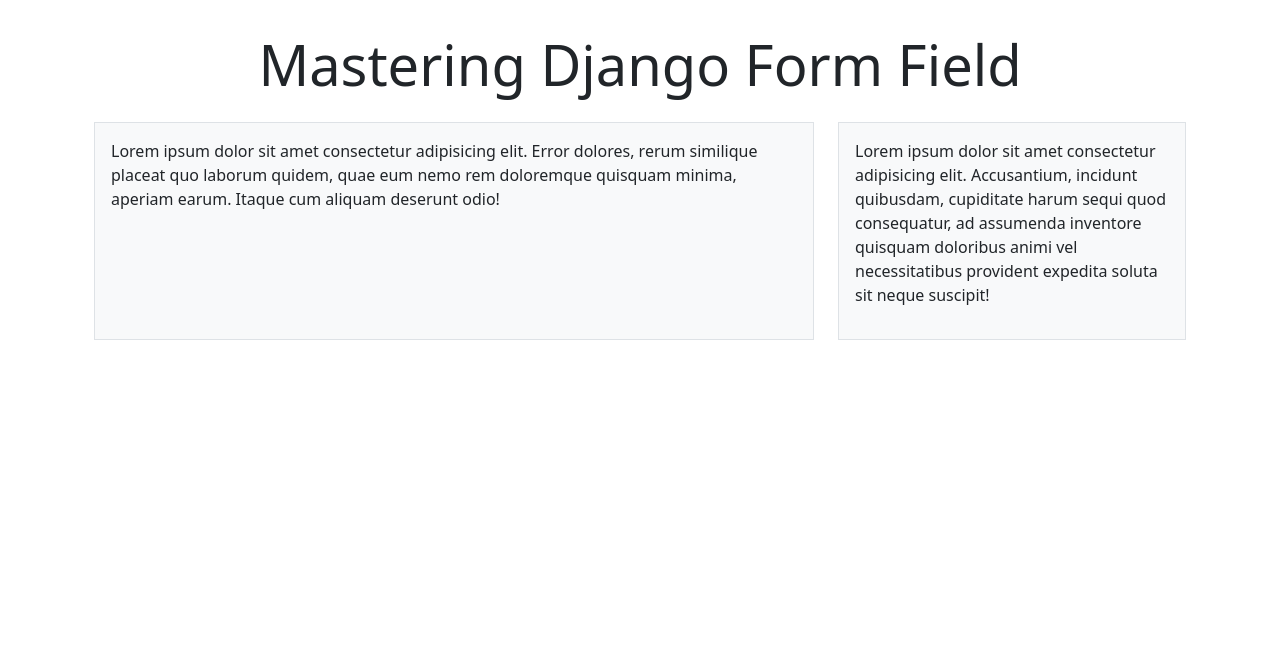
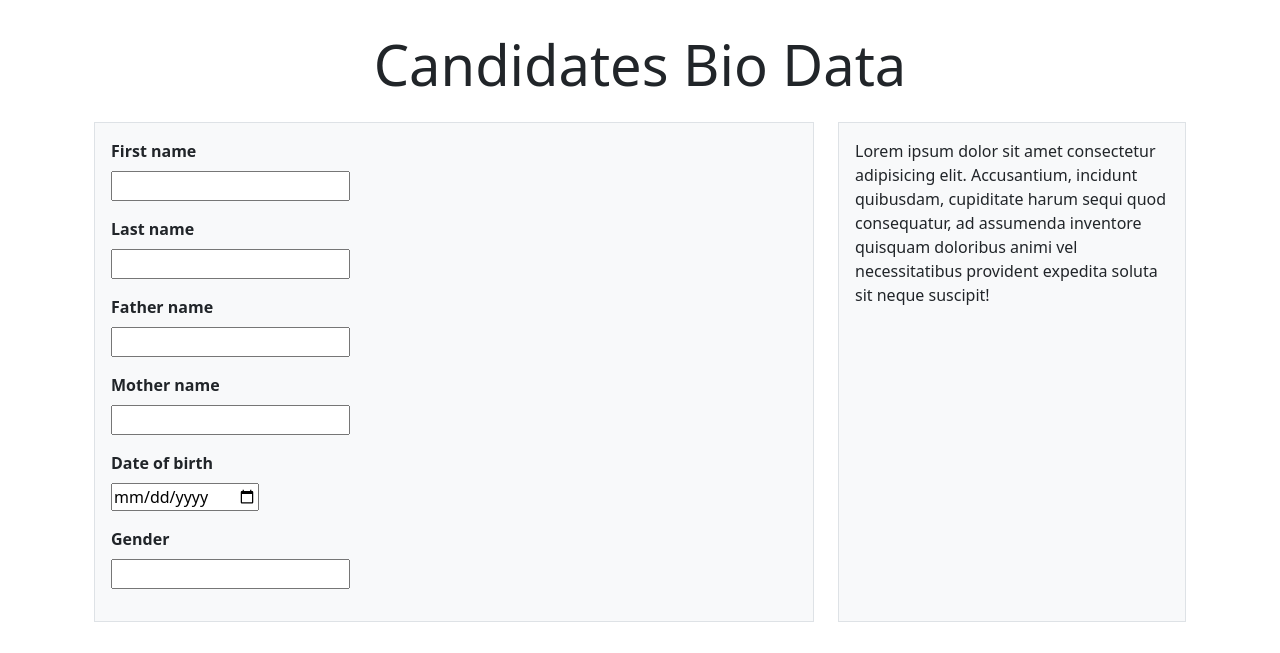
Before and after one commit to pankajkushw/DjangoProject, a Django app: template talent_base/accounts/templates/recruitment_input.html in a window 1280 px wide. Shown: the part 169-822 px from the top of the page. Before the commit the page ends 509 px from the top, so only its background shows below. Run offline with Django 5.2, Linux system fonts and the light colour scheme; the template is opened without the code that fills it, so the values that code supplies are empty, except form fields; form fields are guessed from the names that the template uses.

Commit message:
Forms element creation.

```diff
--- a/talent_base/accounts/models.py
+++ b/talent_base/accounts/models.py
@@ -73,7 +73,6 @@ class CandidateDetails(BaseModel):
     ]
     registration_number = models.CharField(max_length=100, unique=True, auto_created=True)
     user = models.ForeignKey(settings.AUTH_USER_MODEL, on_delete=models.CASCADE)
-
     # Kept if separate from auth user names, otherwise remove and use user.first_name
     first_name = models.CharField(max_length=255)
     last_name = models.CharField(max_length=255)
@@ -95,7 +94,7 @@ class CandidateDetails(BaseModel):
     zip_code = models.CharField(max_length=20)
 
     def __str__(self):
-        return f"{self.first_name} {self.last_name} ({self.user.email})"
+        return f"{self.first_name} {self.last_name} ({self.email}"
 
 
 def current_year():
--- a/talent_base/accounts/templates/recruitment_input.html
+++ b/talent_base/accounts/templates/recruitment_input.html
@@ -14,19 +14,93 @@
       <!-- BLOCK 1: Force a clean, independent row for the title at 100% width -->
       <div class="row w-100 m-0 d-block">
           <div class="col-12 text-center mt-3 mb-4">
-              <h1 class="display-4 font-weight-bold">Mastering Django Form Field</h1>
+              <h1 class="display-4 font-weight-bold">Candidates Bio Data</h1>
           </div>
       </div>
 
       <!-- BLOCK 2: Separate Content grid layout entirely -->
       <div class="row w-100 m-0">
-
           <!-- Left Content Column -->
           <div class="col-md-8 mb-3">
               <div class="p-3 border bg-light h-100">
                   {% block left-content %}
                       <!-- Content will render safely here -->
-                       <p>Lorem ipsum dolor sit amet consectetur adipisicing elit. Error dolores, rerum similique placeat quo laborum quidem, quae eum nemo rem doloremque quisquam minima, aperiam earum. Itaque cum aliquam deserunt odio!</p>
+                       <form action="" method="post" enctype="multipart/form-data">
+                            {% csrf_token %}
+                            {% if form.non_field_errors %}
+                                {% for error in form.non_field_errors %}
+                                    <p class="alert alert-danger my-3">{{ error }}</p>
+                                {% endfor %}
+                            {% endif %}
+                            <div class="mb-3">
+                                <label for="{{ form.first_name.label }}" class ="form-label">{{ form.first_name.label }}</label>
+                                {{ form.first_name }}
+                                {% if form.first_name.errors %}
+                                    <div class="text-danger">
+                                        {% for error in form.first_name.errors %}
+                                            <p>{{ error }}</p>
+                                        {% endfor %}
+                                    </div>
+                                {% endif %}
+                            </div>
+                            <div class="mb-3">
+                                <label for="{{ form.last_name.label }}" class ="form-label">{{ form.last_name.label }}</label>
+                                {{ form.last_name }}
+                                {% if form.last_name.errors %}
+                                    <div class="text-danger">
+                                        {% for error in form.last_name.errors %}
+                                            <p>{{ error }}</p>
+                                        {% endfor %}
+                                    </div>
+                                {% endif %}
+                            </div>
+                            <div class="mb-3">
+                                <label for="{{ form.father_name.label }}" class ="form-label">{{ form.father_name.label }}</label>
+                                {{ form.father_name }}
+                                {% if form.father_name.errors %}
+                                    <div class="text-danger">
+                                        {% for error in form.father_name.errors %}
+                                            <p>{{ error }}</p>
+                                        {% endfor %}
+                                    </div>
+                                {% endif %}
+                            </div>
+                            <div class="mb-3">
+                                <label for="{{ form.mother_name.label }}" class ="form-label">{{ form.mother_name.label }}</label>
+                                {{ form.mother_name }}
+                                {% if form.mother_name.errors %}
+                                    <div class="text-danger">
+                                        {% for error in form.mother_name.errors %}
+                                            <p>{{ error }}</p>
+                                        {% endfor %}
+                                    </div>
+                                {% endif %}
+                            </div>
+                            <div class="mb-3">
+                                <label for="{{ form.date_of_birth.label }}" class ="form-label">{{ form.date_of_birth.label }}</label>
+                                {{ form.date_of_birth }}
+                                {% if form.date_of_birth.errors %}
+                                    <div class="text-danger">
+                                        {% for error in form.date_of_birth.errors %}
+                                            <p>{{ error }}</p>
+                                        {% endfor %}
+                                    </div>
+                                {% endif %}
+                            </div>
+                            <div class="mb-3">
+                                <label for="{{ form.gender.label }}" class ="form-label">{{ form.gender.label }}</label>
+                                {{ form.gender }}
+                                {% if form.gender.errors %}
+                                    <div class="text-danger">
+                                        {% for error in form.gender.errors %}
+                                            <p>{{ error }}</p>
+                                        {% endfor %}
+                                    </div>
+                                {% endif %}
+                            </div>
+
+
+                       </form>
                   {% endblock left-content %}
               </div>
           </div>
```
Also changed, not shown: talent_base/accounts/forms.py (+7 -9 lines), talent_base/accounts/migrations/0001_initial.py, talent_base/db.sqlite3.
